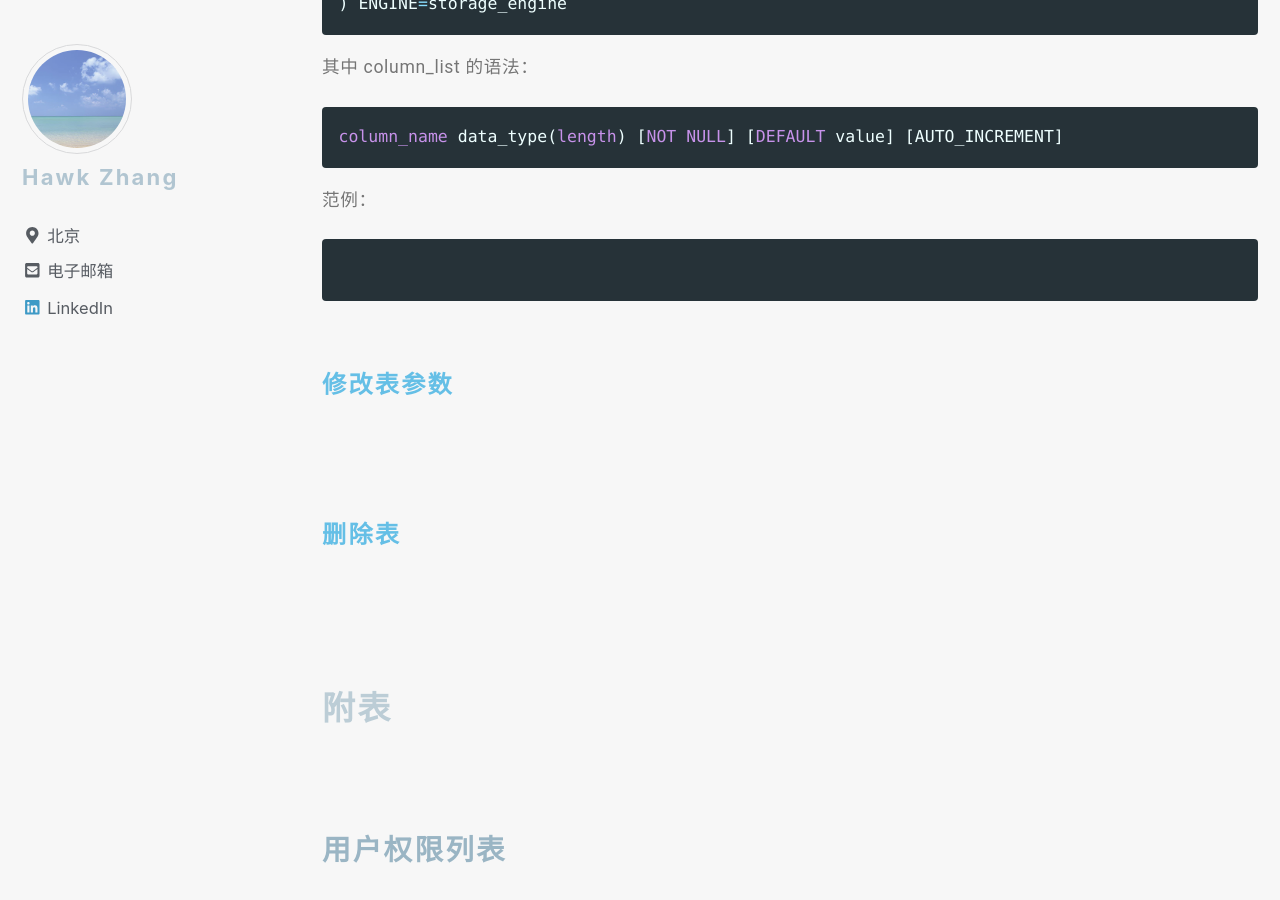
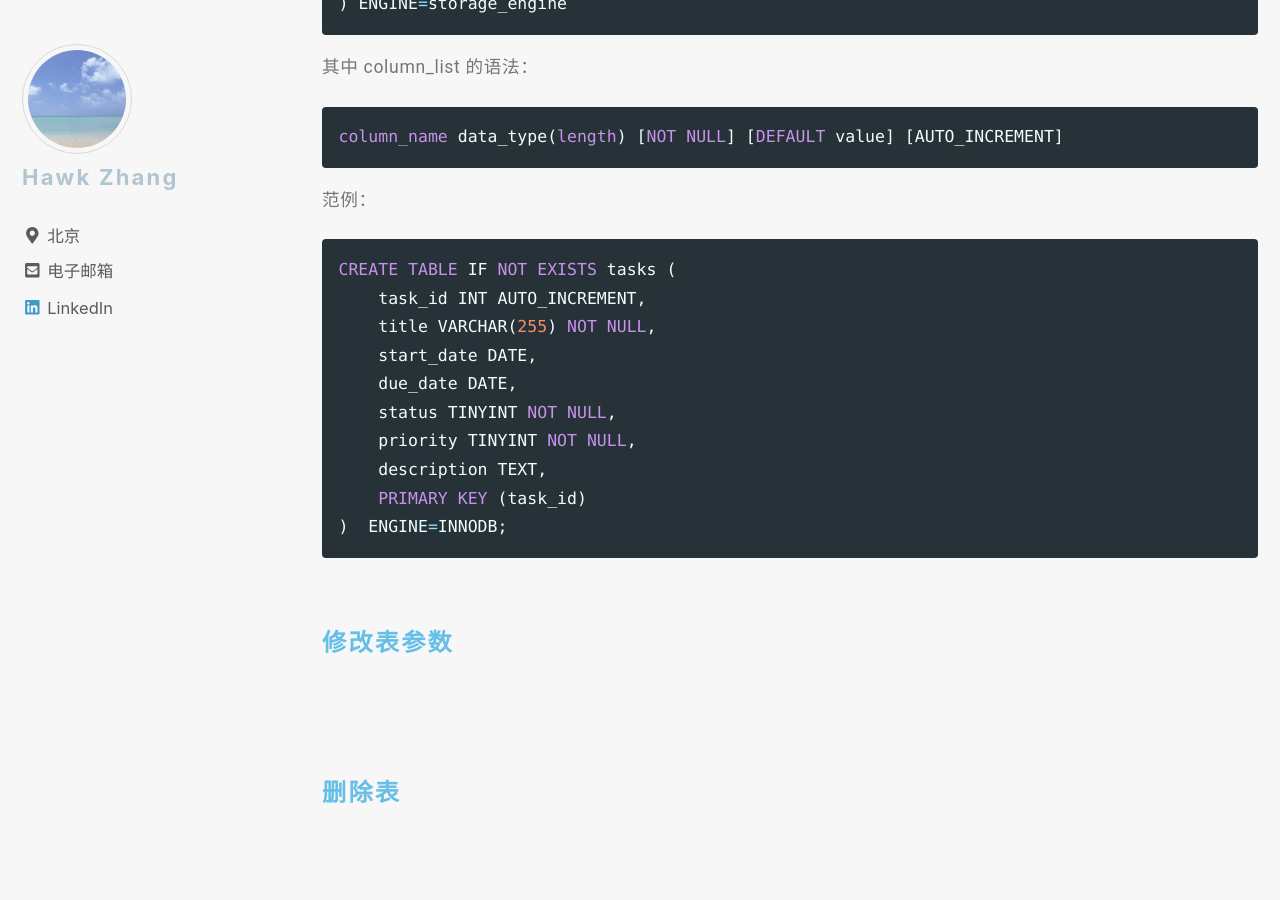
Before and after one commit to narru888/linotes_note, a Jekyll site: the page built from _posts/mysql/2016-04-02-statements.md, in a window 1280 px wide and 900 px high, scrolled down 4651 px. Built offline with Jekyll 4.4.1, drawn with Linux system fonts in a browser that asks for light colours; nearby versions of some CDN libraries; a script that is not in the unit is left out.

Commit message:
update on 2018-10-11 14:50:01 CST

````diff
--- a/_posts/mysql/2016-04-02-statements.md
+++ b/_posts/mysql/2016-04-02-statements.md
@@ -190,7 +190,16 @@ column_name data_type(length) [NOT NULL] [DEFAULT value] [AUTO_INCREMENT]
 范例：
 
 ```sql
-
+CREATE TABLE IF NOT EXISTS tasks (
+    task_id INT AUTO_INCREMENT,
+    title VARCHAR(255) NOT NULL,
+    start_date DATE,
+    due_date DATE,
+    status TINYINT NOT NULL,
+    priority TINYINT NOT NULL,
+    description TEXT,
+    PRIMARY KEY (task_id)
+)  ENGINE=INNODB;
 ```
 
 
````
